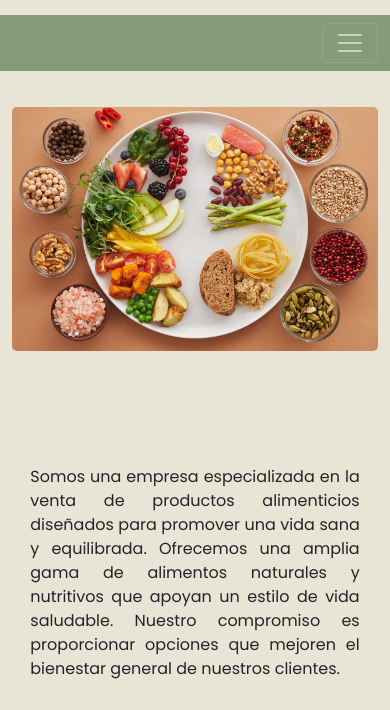
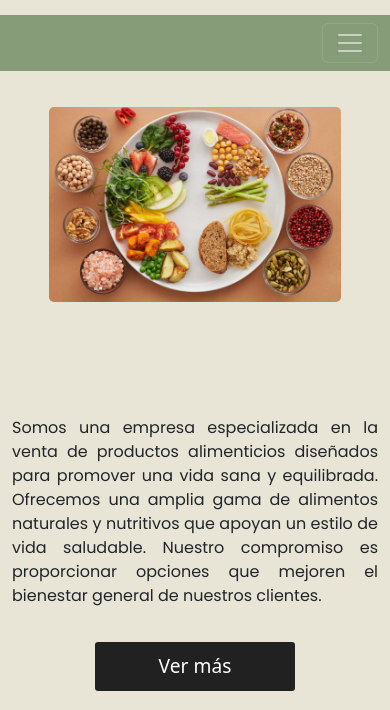
Before and after one commit to FaustinoPanizzi/PreEntrega-Coder, a plain HTML site: page index.html in a window 390 px wide. Shown: the part 112-822 px from the top of the page. Drawn offline with nearby package versions, Linux system fonts and the light colour scheme.

Commit message:
Cambios varios en INDEX

```diff
--- a/css/style.css
+++ b/css/style.css
@@ -43,7 +43,7 @@ body {
 
 .menu__link:hover{
   text-decoration: underline;
-  color: #212121de;
+  color: #212121;
 }
 
 ul {
@@ -566,7 +566,7 @@ footer{
 
 /* Media Queries */
 
-@media screen and (max-width: 768px) {
+@media screen and (max-width: 991px) {
 
 li {
 
@@ -580,17 +580,21 @@ li {
   flex-direction: column;
   align-items: center;
   text-align: center;
+  margin: 0 auto;
 }
 
 .imgIndex {
   margin-left: 0; /* 0 margen a la izquierda */
   margin-bottom: -25%;
+  max-width: 80%;
+
 }
 
 .contIndex {
-  margin-right: 5%;
-  margin-left: 5%;
+  margin-right: 100%;
+  margin-left: 100%;
   align-items: center; /* Centrar el texto */
+  width: 100%; /* Ocupa el 100% del ancho */
 }
 
 .botonIndex {
```
Also changed, not shown: 1 other file.
